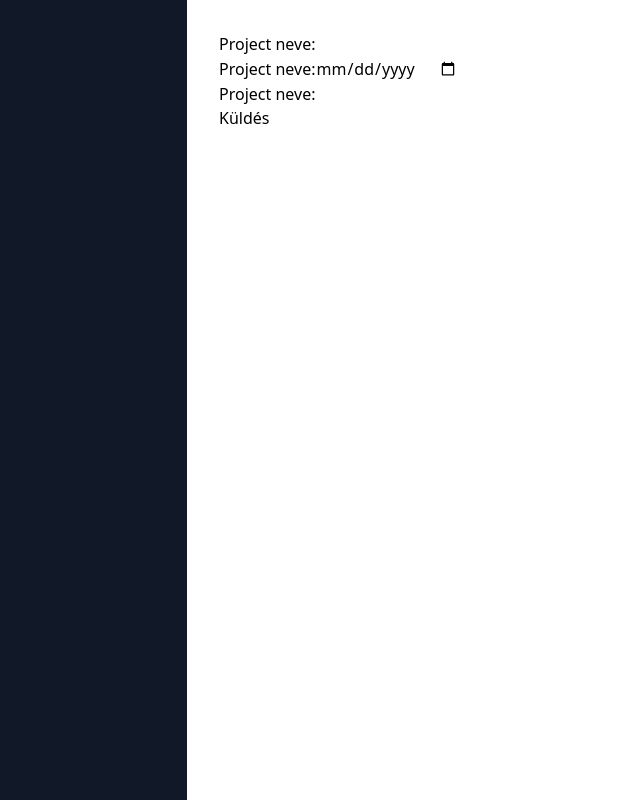
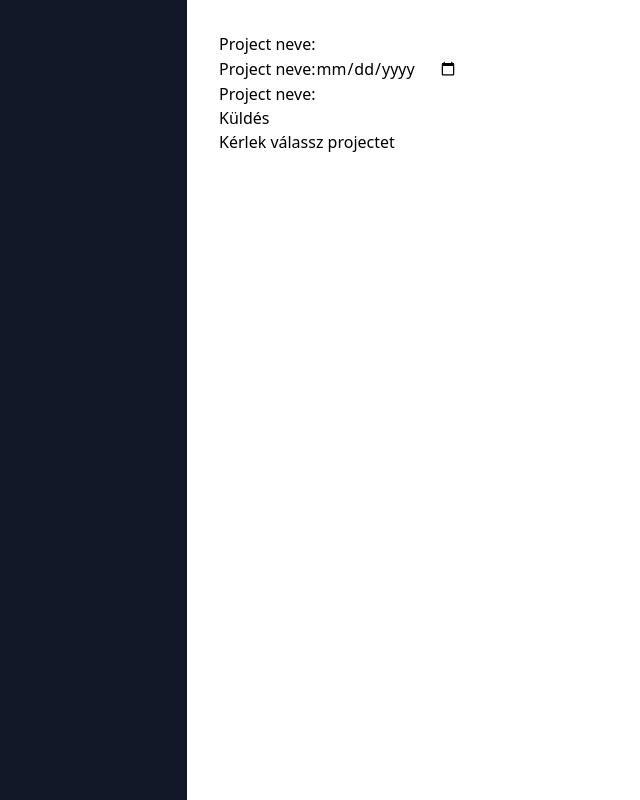
Before and after one commit to dudastamas/Todo-Project, a React (Vite) app: page / in a window 1280 px wide. Shown: the whole page, without its empty margins (69-709 px from the left). Built offline with nearby package versions, Linux system fonts and the light colour scheme.

Commit message:
Project kiválasztása

```diff
--- a/src/App.jsx
+++ b/src/App.jsx
@@ -4,17 +4,26 @@ import Content from './Components/Content';
 
 const App = () => {
 
-  const [projects, setProjects] = useState([])
+  const [projects, setProjects] = useState([]);
+  const [selectedProjectId, setSelectedProjectId] = useState(null);
+
+  let foundedProject = projects.find(project => project.id === selectedProjectId)
+
+
+  function handleProjectId (getProjectId){
+    setSelectedProjectId(getProjectId);
+  }
 
   function handleProjects (newProject){
-    setProjects((prevProject =>
-      [...prevProject, newProject]
+    setProjects((prevProjects =>
+      [...prevProjects, newProject]
     ))
   }
   return(
     <div className='flex'>
-      <Sidebar  projects={projects}/>
-      <Content projects={projects} onAddProject={handleProjects}/>
+      <Sidebar  projects={projects} onGetProjectId={handleProjectId}/>
+      <Content project={foundedProject} onAddProject={handleProjects}/>
+
     </div>
 
   )
--- a/src/Components/Content.jsx
+++ b/src/Components/Content.jsx
@@ -2,14 +2,17 @@ import React, { useState } from 'react';
 import ProjectForm from './ProjectForm';
 import ProjectDetails from './ProjectDetails';
 
-export default function Content({projects, onAddProject}) {
+export default function Content({project, onAddProject,  }) {
+
+
     return (
         <div className="flex-1 bg-white h-screen p-8">
           <ProjectForm onAddProject={onAddProject}/>
-          {projects.map((project, index)=>(<div key={index}>
+          {project ? (
+            <div>
             <p>Task: {project.task}</p>
             <p>Date: {project.date}</p>
-          </div>))}
+          </div>) : "Kérlek válassz projectet"}
         </div>
       );
 
--- a/src/Components/Sidebar.jsx
+++ b/src/Components/Sidebar.jsx
@@ -1,12 +1,12 @@
 import React from 'react';
 
 
-export default function Sidebar({projects}) {
+export default function Sidebar({projects, onGetProjectId}) {
   return (
     <div className="w-64 bg-gray-900 text-white h-screen p-4">
 
         {projects.map((project) =>
-        <button className="py-2 px-4 hover:bg-gray-800 cursor-pointer rounded" key={project.id}>
+        <button className="py-2 px-4 hover:bg-gray-800 cursor-pointer rounded" key={project.id} onClick={() => onGetProjectId(project.id)}>
           {project.projectName}
         </button>
         )}
```
